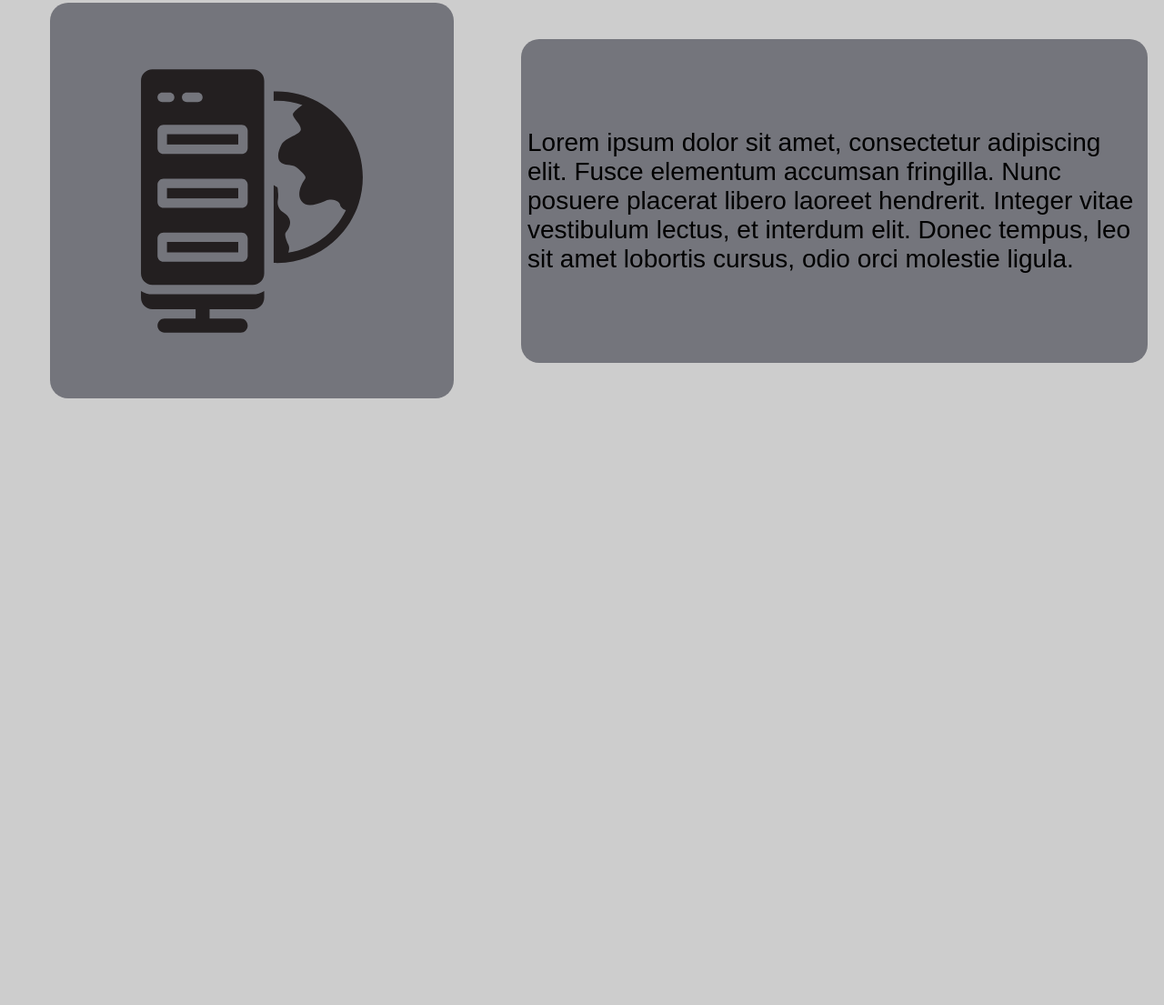
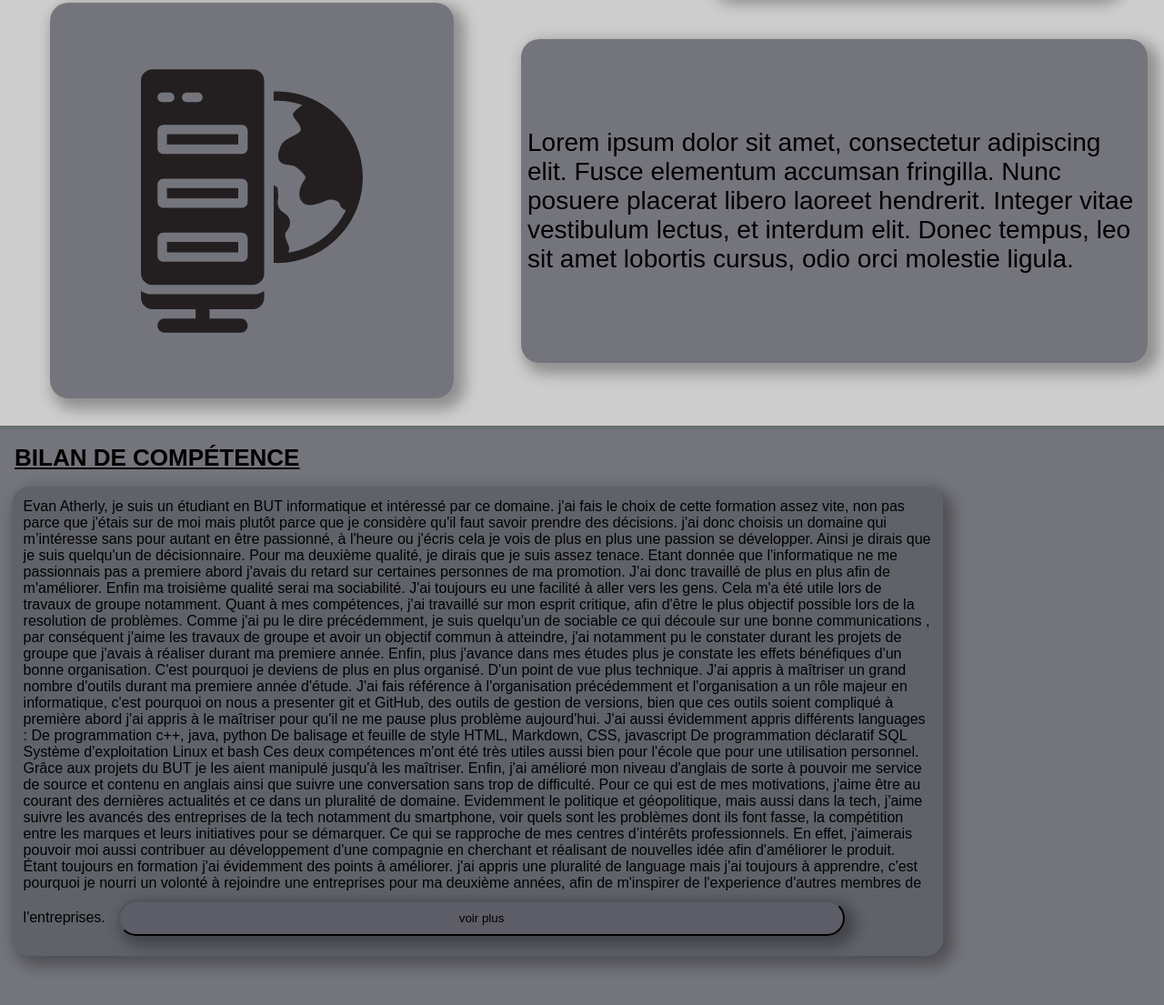
Before and after one commit to Boubou4368/Portfolio, a plain HTML site: page index.html in a window 1280 px wide. Shown: the part 1263-2368 px from the top of the page at 91% size. Before the commit the page ends 1707 px from the top, so only its background shows below. Drawn offline with Linux system fonts and the light colour scheme.

```diff
--- a/index.html
+++ b/index.html
@@ -52,5 +52,24 @@
             Donec tempus, leo sit amet lobortis cursus, odio orci molestie ligula.
         </div>
     </section>
+    <section class = "bilan_competence">
+        <div class = "Gras TXTcompetence"><u>Bilan de compétence</u></div>
+            <div class = "shape ppp">Evan Atherly, je suis un étudiant en BUT informatique et intéressé par ce domaine. j'ai fais le choix de cette formation assez vite, non pas parce que j'étais sur de moi mais plutôt parce que je considère qu'il faut savoir prendre des décisions. j'ai donc choisis un domaine qui m’intéresse sans pour autant en être passionné, à l'heure ou j'écris cela je vois de plus en plus une passion se développer. Ainsi je dirais que je suis quelqu'un de décisionnaire. Pour ma deuxième qualité, je dirais que je suis assez tenace. Etant donnée que l'informatique ne me passionnais pas a premiere abord j'avais du retard sur certaines personnes de ma promotion. J'ai donc travaillé de plus en plus afin de m'améliorer. Enfin ma troisième qualité serai ma sociabilité. J'ai toujours eu une facilité à aller vers les gens. Cela m'a été utile lors de travaux de groupe notamment.
+
+                Quant à mes compétences, j'ai travaillé sur mon esprit critique, afin d'être le plus objectif possible lors de la resolution de problèmes. Comme j'ai pu le dire précédemment, je suis quelqu'un de sociable ce qui découle sur une bonne communications , par conséquent j'aime les travaux de groupe et avoir un objectif commun à atteindre, j'ai notamment pu le constater durant les projets de groupe que j'avais à réaliser durant ma premiere année. Enfin, plus j'avance dans mes études plus je constate les effets bénéfiques d'un bonne organisation. C'est pourquoi je deviens de plus en plus organisé.
+
+                D'un point de vue plus technique. J'ai appris à maîtriser un grand nombre d'outils durant ma premiere année d'étude. J'ai fais référence à l'organisation précédemment et l'organisation a un rôle majeur en informatique, c'est pourquoi on nous a presenter git et GitHub, des outils de gestion de versions, bien que ces outils soient compliqué à première abord j'ai appris à le maîtriser pour qu'il ne me pause plus problème aujourd'hui. J'ai aussi évidemment appris différents languages :
+
+                De programmation c++, java, python
+                De balisage et feuille de style HTML, Markdown, CSS, javascript
+                De programmation déclaratif SQL
+                Système d'exploitation Linux et bash
+                Ces deux compétences m'ont été très utiles aussi bien pour l'école que pour une utilisation personnel. Grâce aux projets du BUT je les aient manipulé jusqu'à les maîtriser.
+                Enfin, j'ai amélioré mon niveau d'anglais de sorte à pouvoir me service de source et contenu en anglais ainsi que suivre une conversation sans trop de difficulté.
+                Pour ce qui est de mes motivations, j'aime être au courant des dernières actualités et ce dans un pluralité de domaine. Evidemment le politique et géopolitique, mais aussi dans la tech, j'aime suivre les avancés des entreprises de la tech notamment du smartphone, voir quels sont les problèmes dont ils font fasse, la compétition entre les marques et leurs initiatives pour se démarquer. Ce qui se rapproche de mes centres d’intérêts professionnels. En effet, j'aimerais pouvoir moi aussi contribuer au développement d'une compagnie en cherchant et réalisant de nouvelles idée afin d'améliorer le produit.
+
+                Étant toujours en formation j'ai évidemment des points à améliorer. j'ai appris une pluralité de language mais j'ai toujours à apprendre, c'est pourquoi je nourri un volonté à rejoindre une entreprises pour ma deuxième années, afin de m'inspirer de l'experience d'autres membres de l'entreprises.
+            <button class = "shape button"> voir plus</button></div>
+    </section>
 </body>
 </html>
--- a/style/style.css
+++ b/style/style.css
@@ -25,17 +25,18 @@ html, body {
   }
 /* --- barre de navigation --- */
 header {
-    position: absolute;
+    position: fixed;
     z-index: 20;
     background-color:#6d2d39;
     border-bottom: #687070;
     color : white;
     text-align: center;
     width : 100%;
-    height: 7%;
+    height: 9dvh;
     display : flex;
     justify-content: center;
     align-items: center;
+    box-shadow: 3px 1px 15px 5px rgb(171, 177, 181);
 }
 nav {
     width: 70%;
@@ -86,6 +87,7 @@ nav ul li a:hover {
     border-radius: 20px;
     width: 80%;
     margin: 1%;
+    box-shadow: 7px 7px 15px 5px rgba(0, 0, 0, 0.3);
 }
 .Gras {
     text-transform: uppercase;
@@ -177,6 +179,8 @@ nav ul li a:hover {
     display: grid;
     grid-template-columns: 1.3fr 1.7fr;
     grid-template-rows: 1fr;
+    border-bottom: 4px solid #687070 ;
+    padding-bottom: 3dvh;
 }
 
 .webserverIMG{
@@ -201,3 +205,20 @@ nav ul li a:hover {
     width: 98%;
     border-radius: 20px;
 }
+
+/* --- Bilan de compétence --- */
+.bilan_competence {
+    background-color: #5b5d66c7;
+    height: calc(100dvh - 9dvh);
+}
+
+.TXTcompetence {
+    margin : 2dvh;
+}
+.ppp {
+    overflow: hidden; /* Cache le contenu débordant */
+    transition: max-height 0.5s ease;
+}
+button{
+
+}
```
